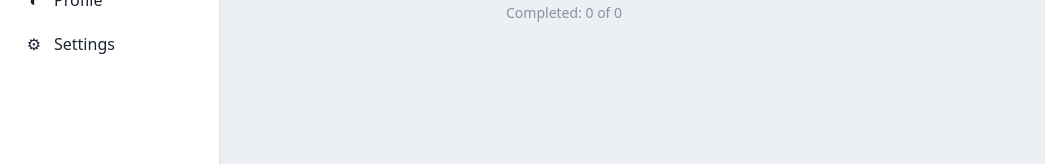
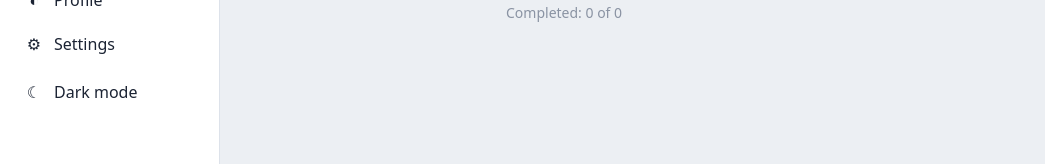
Before and after one commit to VasilievKirill333/react-todo-app, a React (Vite) app: page / in a window 1280 px wide. Shown: the part 158-322 px from the top of the page, without its empty margins (0-1045 px from the left). Built offline with nearby package versions, Linux system fonts and the light colour scheme.

Commit message:
feat: add dark/light theme

```diff
--- a/src/App.jsx
+++ b/src/App.jsx
@@ -56,9 +56,29 @@ function App() {
     setTodos(todos.filter(todo => !todo.done));
   }
 
+  const [theme, setTheme] = useState(() => {
+  const saved = localStorage.getItem('theme');
+  if (saved) return saved;
+  return window.matchMedia('(prefers-color-scheme: dark)').matches ? 'dark' : 'light';
+});
+
+useEffect(() => {
+  document.documentElement.setAttribute('data-theme', theme);
+  localStorage.setItem('theme', theme);
+}, [theme]);
+
+function toggleTheme() {
+  setTheme(prev => (prev === 'light' ? 'dark' : 'light'));
+}
+
   return (
     <div className={styles.layout}>
-      <Sidebar active={activeSection} onSelect={setActiveSection} />
+      <Sidebar
+          active={activeSection}
+          onSelect={setActiveSection}
+          theme={theme}
+          onToggleTheme={toggleTheme}
+      />
         <main className={styles.content}>
           <TodoForm
             inputValue={inputValue}
--- a/src/components/Sidebar.jsx
+++ b/src/components/Sidebar.jsx
@@ -7,7 +7,7 @@ const NAV_ITEMS = [
   { id: 'settings', label: 'Settings', icon: '⚙' },
 ];
 
-function Sidebar({ active, onSelect }) {
+function Sidebar({ active, onSelect, theme, onToggleTheme }) {
   const [isOpen, setIsOpen] = useState(true);
 
   return (
@@ -32,6 +32,15 @@ function Sidebar({ active, onSelect }) {
           </button>
         ))}
       </nav>
+
+          <button
+        className={styles.item}
+        onClick={onToggleTheme}
+        title={theme === 'light' ? 'Dark mode' : 'Light mode'}
+      >
+        <span className={styles.icon}>{theme === 'light' ? '☾' : '☀'}</span>
+        {isOpen && (theme === 'light' ? 'Dark mode' : 'Light mode')}
+      </button>
     </aside>
   );
 }
--- a/src/components/Sidebar.module.css
+++ b/src/components/Sidebar.module.css
@@ -7,6 +7,13 @@
   border-right: 1px solid var(--line);
   background: var(--surface);
   transition: width 0.2s ease;
+}
+
+.nav {
+  display: flex;
+  flex-direction: column;
+  gap: 4px;
+  flex: 1;
 }
 
 .logo {
```
